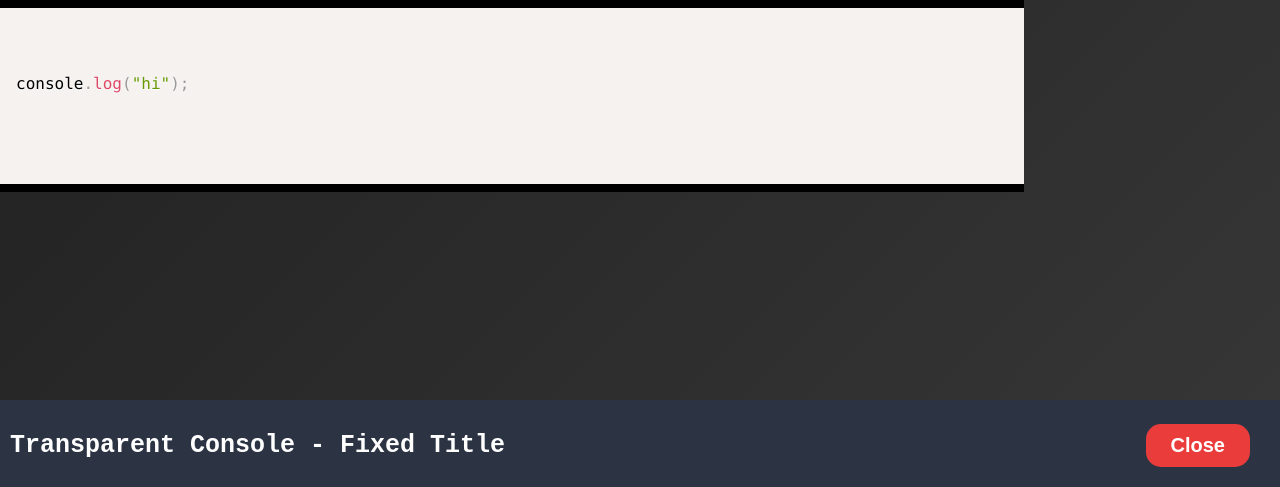
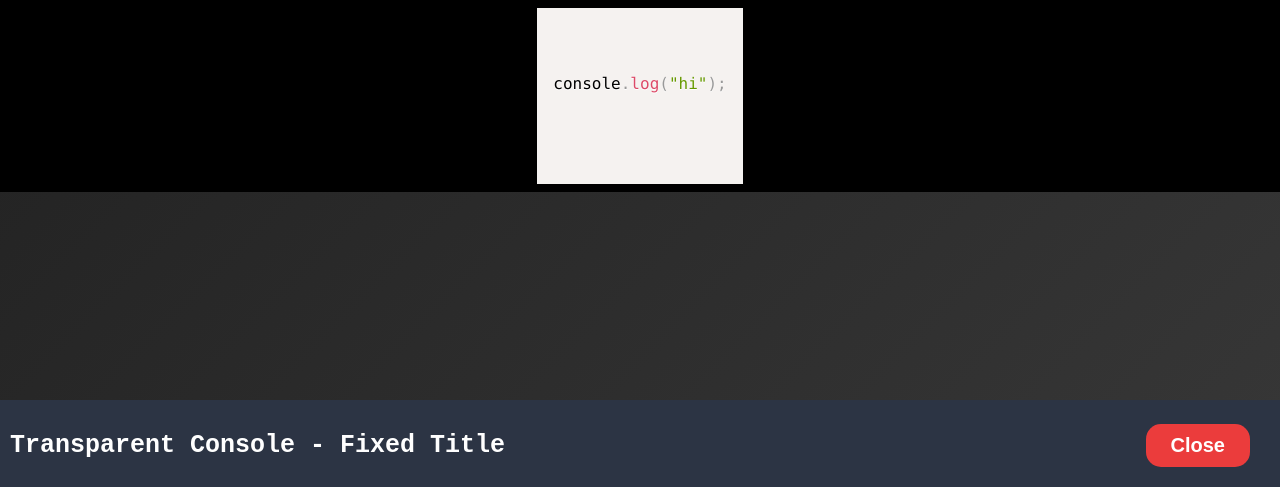
Before and after one commit to Aydin06-2010/New, a plain HTML site: page index.html in a window 1280 px wide. Shown: the top 487 px of the page. Drawn offline with nearby package versions, Linux system fonts and the light colour scheme.

Commit message:
Update index.html

```diff
--- a/index.html
+++ b/index.html
@@ -9,9 +9,6 @@
 <link rel="preconnect" href="https://fonts.gstatic.com" crossorigin>
 <link href="https://fonts.googleapis.com/css2?family=Space+Grotesk:wght@300..700&display=swap" rel="stylesheet">
 <link href="https://cdnjs.cloudflare.com/ajax/libs/prism/1.29.0/themes/prism.min.css" rel="stylesheet">
-<script src="https://cdnjs.cloudflare.com/ajax/libs/prism/1.29.0/prism.min.js"></script>
-<!-- Prism.js Language Support (JavaScript as an example)
-<script src="https://cdnjs.cloudflare.com/ajax/libs/prism/1.29.0/components/prism-javascript.min.js"></script>-->
 
 <style>
 
@@ -24,10 +21,13 @@ color: white;
 }
 
 #firstCode{
-width: 80% ;
+width: 100% ;
 max-height: 500px;
 overflow-y: scroll;
 background-color:black;
+display: flex;
+align-items: center;
+justify-content: center;
 }
 
 .console-overlay {
@@ -122,6 +122,8 @@ console.log("hi");
 </div>
 </div>
 </div>
+<script src="https://cdnjs.cloudflare.com/ajax/libs/prism/1.29.0/prism.min.js"></script>
+<script src="https://cdnjs.cloudflare.com/ajax/libs/prism/1.29.0/components/prism-javascript.min.js"></script>
 <script>
 const WindowOutputiframe = document.getElementById("WindowOutput");
 const CurrentHeight = window.innerHeight;
```
